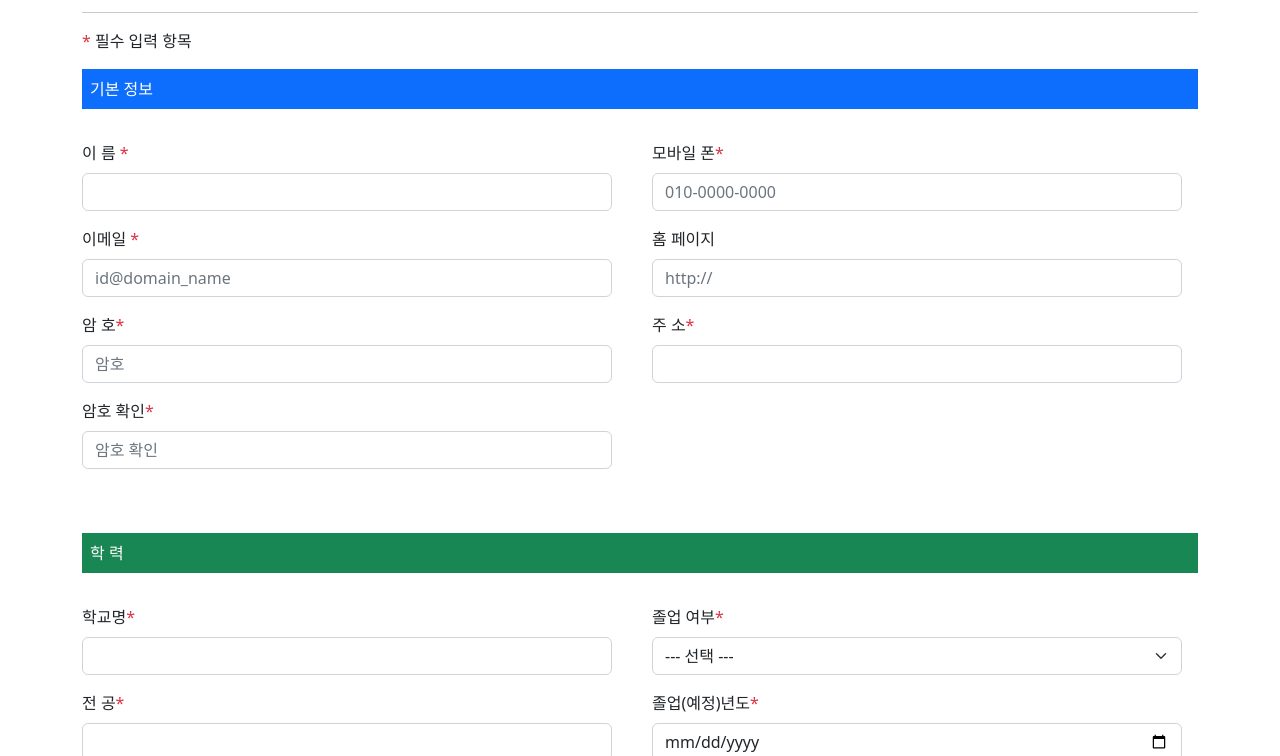
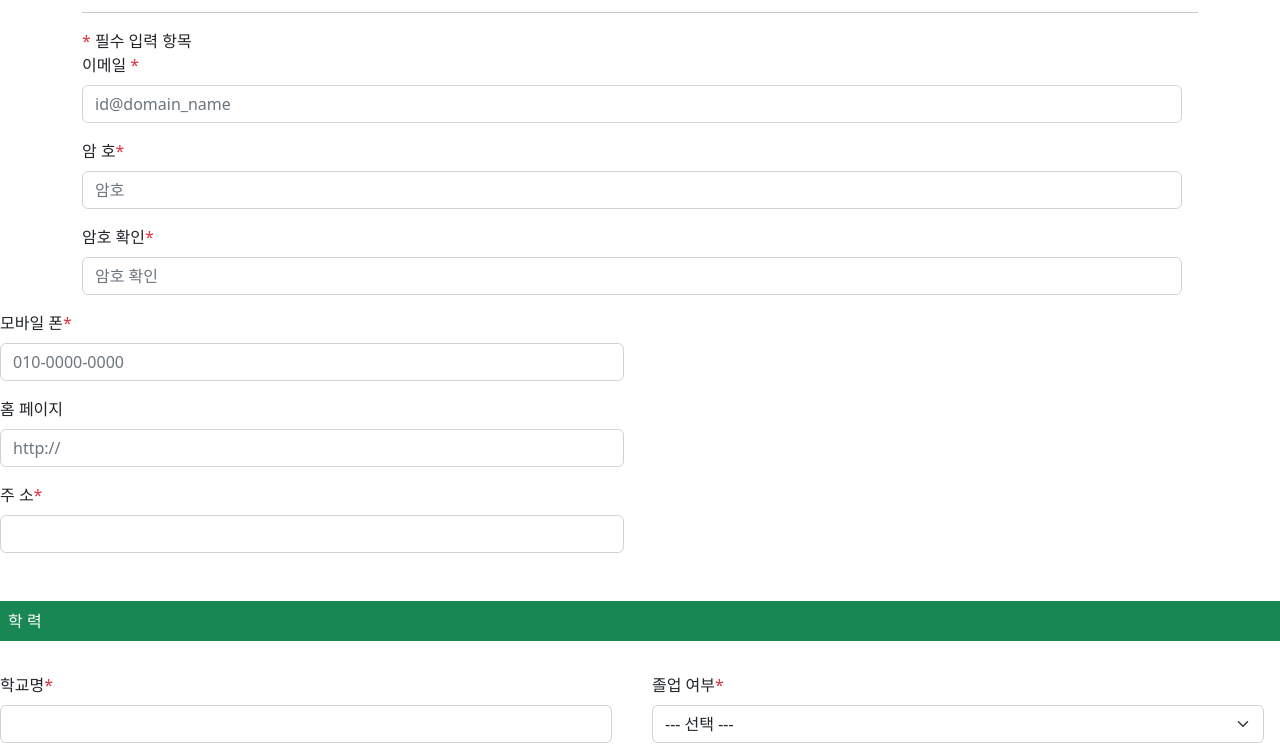
Before and after one commit to sally773377/web_2023, a plain HTML site: page reports/loginbs5.html in a window 1280 px wide. Shown: the part 58-814 px from the top of the page. Drawn offline with nearby package versions, Linux system fonts and the light colour scheme.

```diff
--- a/reports/loginbs5.html
+++ b/reports/loginbs5.html
@@ -15,13 +15,7 @@
   <div> <span class="text-danger">*</span> 필수 입력 항목</div>
 
 <form action="...">
-  <div class="my-3 p-2 text-bg-primary"> 기본 정보 </div>
-  <div class="row">
-      <div class="col-sm-6">
-        <div class="my-3 me-3">
-          <label for="usr_name" class="form-label">이 름 <span class="text-danger">*</span> </label>
-          <input type="text" id="usr_name" name="usr_name" class="form-control" required>
-        </div>
+
         <div class="mb-3 me-3">
           <label for="email" class="form-label">이메일 <span class="text-danger">*</span> </label>
           <input type="text" id="email" name="email" class="form-control" placeholder="id@domain_name" required>
```
